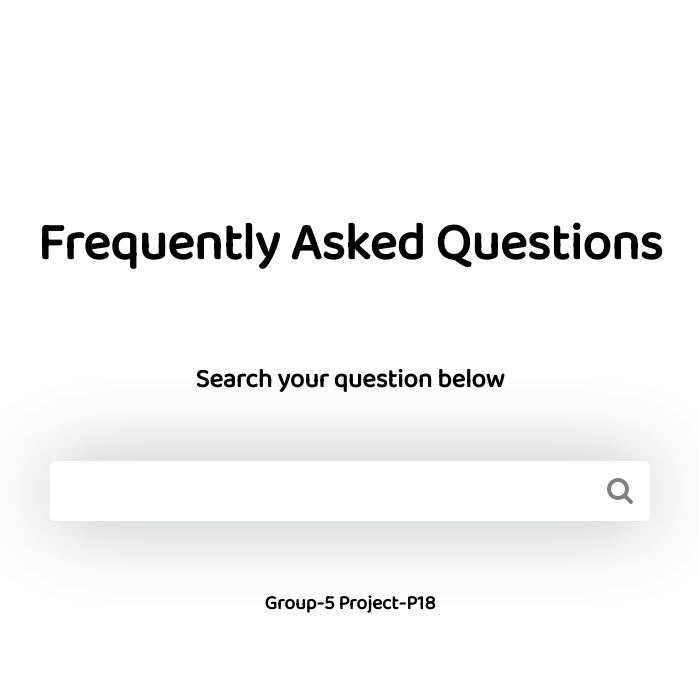
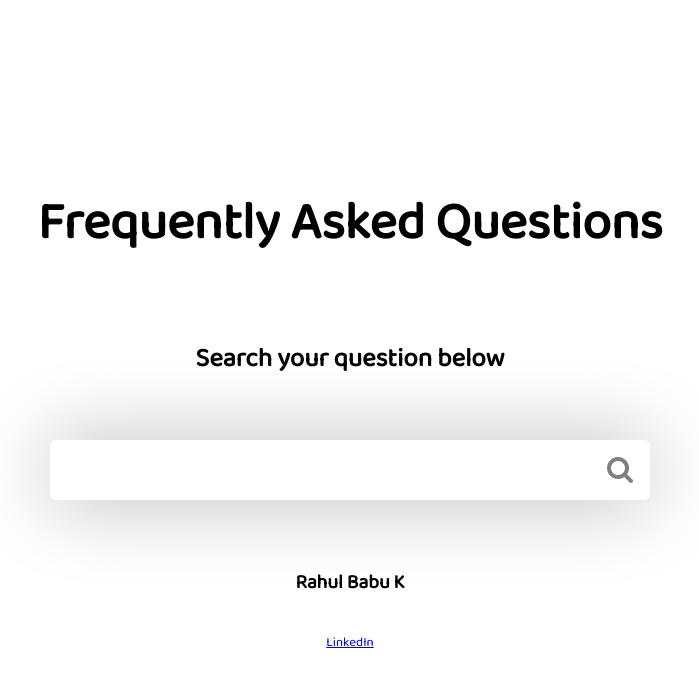
Before and after one commit to iamr2k/chatbot, a Flask app: page / in a window 1280 px wide. Shown: the top 687 px of the page, without its empty margins (290-989 px from the left). Run offline with Flask 2, Linux system fonts and the light colour scheme; parts of the project's set-up code (start-up, migrations or seed data) failed here and were passed over.

Commit message:
Update home.html

```diff
--- a/templates/home.html
+++ b/templates/home.html
@@ -142,7 +142,8 @@ button:hover{
 <button style="font-family:Arial, FontAwesome ; font-size: 28px;color: gray;">&#xF002</button>
 </label>
 <br><br><br>
-<h1 style="font-size: 150%;">Group-5  Project-P18</h1>
+<h1 style="font-size: 150%;">Rahul Babu K</h1><br>
+	  <a href = "https://www.linkedin.com/in/rahulr2k/" > LinkedIn </a>
 
 
 </div>
```
